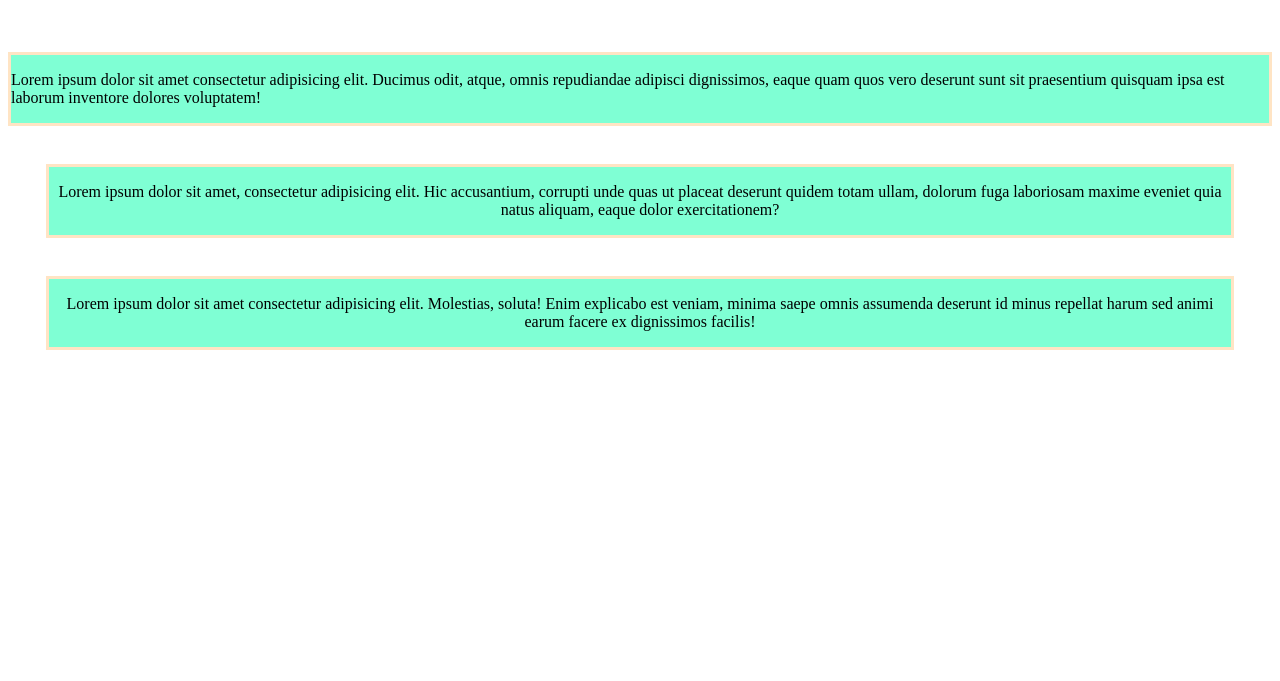
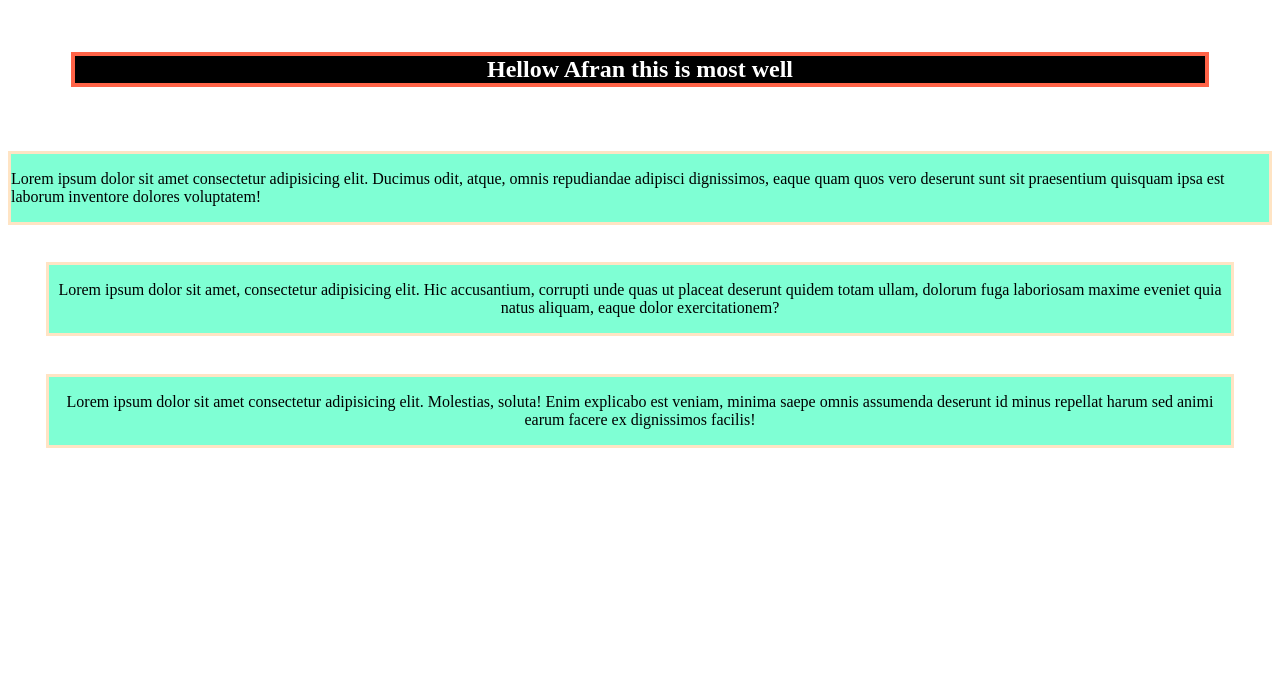
Before and after one commit to Afran1984/BasicWeb, a plain HTML site: page index.html in a window 1280 px wide. Shown: the part 119-800 px from the top of the page. Drawn offline with Linux system fonts and the light colour scheme.

Commit message:
afran adder

```diff
--- a/index.html
+++ b/index.html
@@ -11,6 +11,7 @@
 
 <body>
     <h1 class="hedder">Hello Milestone Goru</h1>
+    <h2 class="hedder">Hellow Afran this is most well</h2>
     <div class="div-1">
         <p>Lorem ipsum dolor sit amet consectetur adipisicing elit. Ducimus odit, atque, omnis repudiandae adipisci
             dignissimos, eaque quam quos vero deserunt sunt sit praesentium quisquam ipsa est laborum inventore dolores
```
